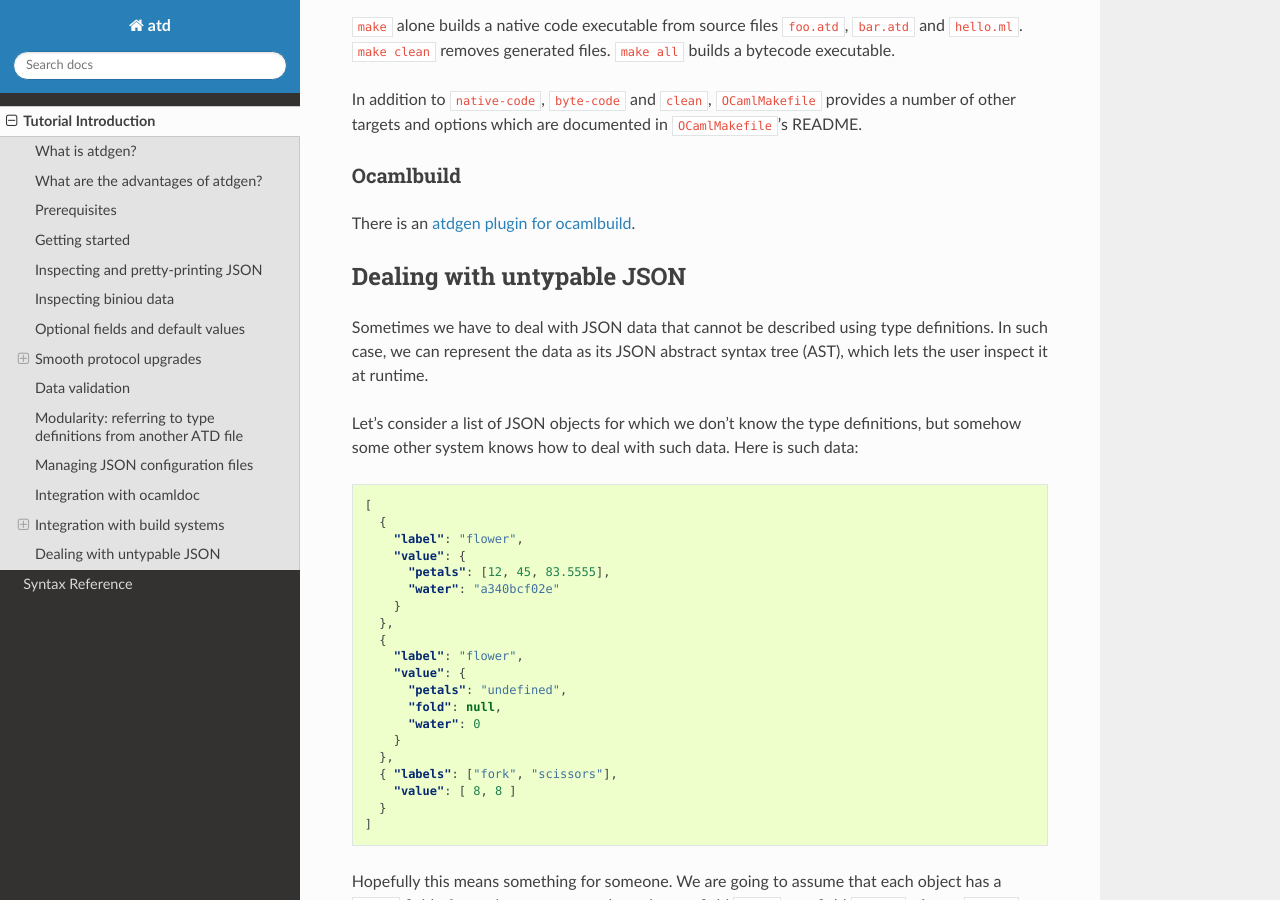
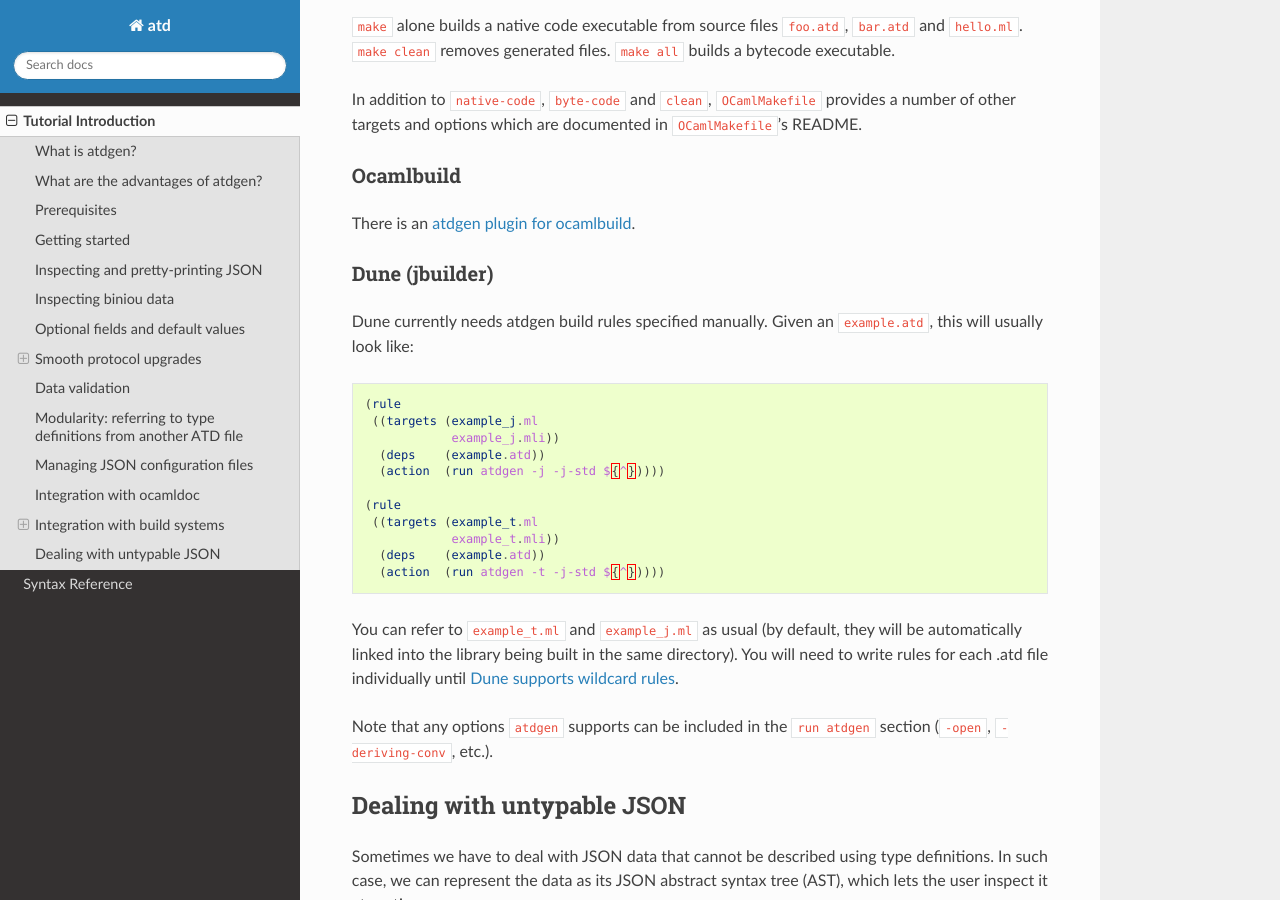
Before and after one commit to ahrefs/atd, a Sphinx documentation site: the page built from doc/tutorial.rst, in a window 1280 px wide and 900 px high, scrolled down 20497 px. Built offline with Sphinx 7.4.7 and the Read the Docs theme 2.0.0, drawn with Linux system fonts in a browser that asks for light colours.

Commit message:
Add Dune to the tutorial
This add a section with example rules for running atdgen in Dune.

```diff
--- a/doc/tutorial.rst
+++ b/doc/tutorial.rst
@@ -1179,6 +1179,33 @@ Ocamlbuild
 
 There is an `atdgen plugin for ocamlbuild <https://github.com/hcarty/ocamlbuild-plugins/blob/master/myatdgen.ml>`__.
 
+Dune (jbuilder)
+---------------
+
+Dune currently needs atdgen build rules specified manually. Given an ``example.atd``,
+this will usually look like:
+
+.. code-block:: scheme
+
+  (rule
+   ((targets (example_j.ml
+              example_j.mli))
+    (deps    (example.atd))
+    (action  (run atdgen -j -j-std ${^}))))
+
+  (rule
+   ((targets (example_t.ml
+              example_t.mli))
+    (deps    (example.atd))
+    (action  (run atdgen -t -j-std ${^}))))
+
+You can refer to ``example_t.ml`` and ``example_j.ml`` as usual (by default, they
+will be automatically linked into the library being built in the same directory).
+You will need to write rules for each .atd file individually until
+`Dune supports wildcard rules <https://github.com/ocaml/dune/issues/295>`_.
+
+Note that any options ``atdgen`` supports can be included in the ``run atdgen``
+section (``-open``, ``-deriving-conv``, etc.).
 
 Dealing with untypable JSON
 ===========================
```
